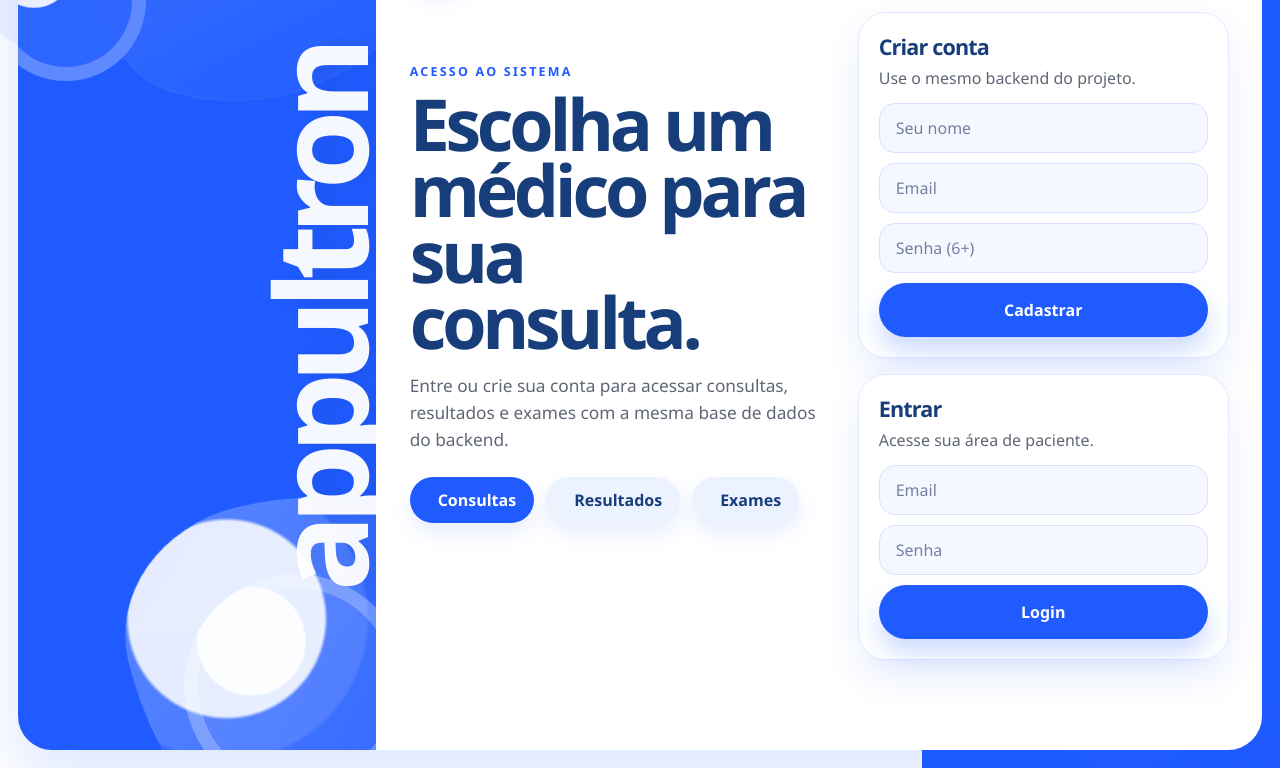
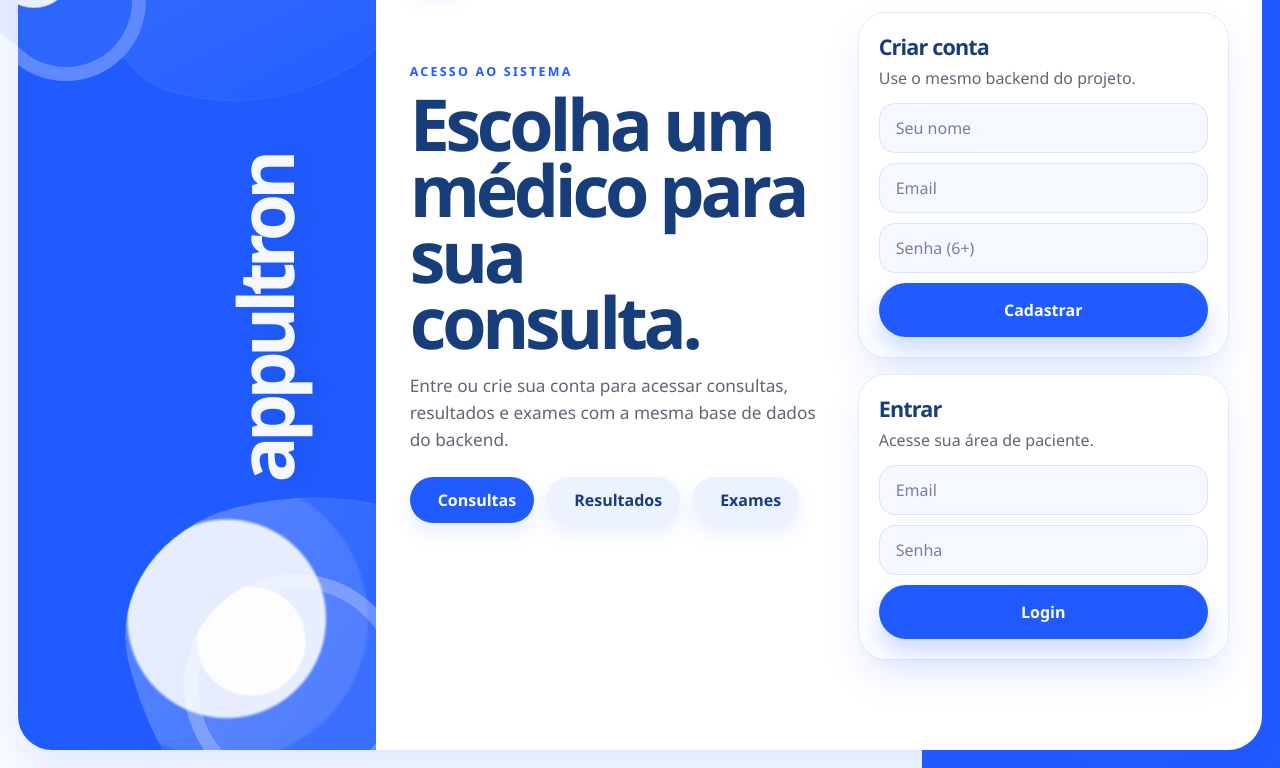
Before and after one commit to LucasOl1337/AppUltron, a website built with Vite: page frontend/index.html in a window 1280 px wide. Shown: the part 129-897 px from the top of the page. Built offline with nearby package versions, Linux system fonts and the light colour scheme; no server answers.

Commit message:
Fix doctor card layout and rail label

```diff
--- a/frontend/src/style.css
+++ b/frontend/src/style.css
@@ -139,17 +139,16 @@ a {
 
 .rail-word {
   position: absolute;
-  inset: 0 0 0 auto;
-  display: grid;
-  place-items: center;
-  padding-right: 1.2rem;
+  top: 50%;
+  right: -3.25rem;
+  transform: translateY(-50%) rotate(-90deg);
+  transform-origin: center;
+  white-space: nowrap;
   color: rgba(255, 255, 255, 0.98);
-  font-size: clamp(4rem, 10vw, 8rem);
-  line-height: 0.9;
+  font-size: clamp(3rem, 6vw, 5.2rem);
+  line-height: 1;
   font-weight: 900;
   letter-spacing: -0.08em;
-  writing-mode: vertical-rl;
-  transform: rotate(180deg);
   text-transform: lowercase;
   text-shadow: 0 14px 20px rgba(0, 0, 0, 0.08);
   opacity: 0.98;
@@ -323,7 +322,7 @@ a {
 
 .doctor-grid {
   display: grid;
-  grid-template-columns: repeat(3, minmax(0, 1fr));
+  grid-template-columns: repeat(2, minmax(0, 1fr));
   gap: 16px;
   margin-top: 26px;
 }
@@ -331,6 +330,7 @@ a {
 .doctor-card {
   display: grid;
   gap: 14px;
+  min-height: 244px;
   padding: 18px;
   border-radius: 26px;
   background: linear-gradient(180deg, #eaf0ff 0%, #dfe7ff 100%);
@@ -414,6 +414,18 @@ a {
 
 .doctor-action.active {
   box-shadow: 0 16px 28px rgba(47, 103, 255, 0.3);
+}
+
+@media (min-width: 1580px) {
+  .doctor-grid {
+    grid-template-columns: repeat(3, minmax(0, 1fr));
+  }
+}
+
+@media (max-width: 1140px) {
+  .doctor-grid {
+    grid-template-columns: 1fr;
+  }
 }
 
 .schedule-panel {
```
